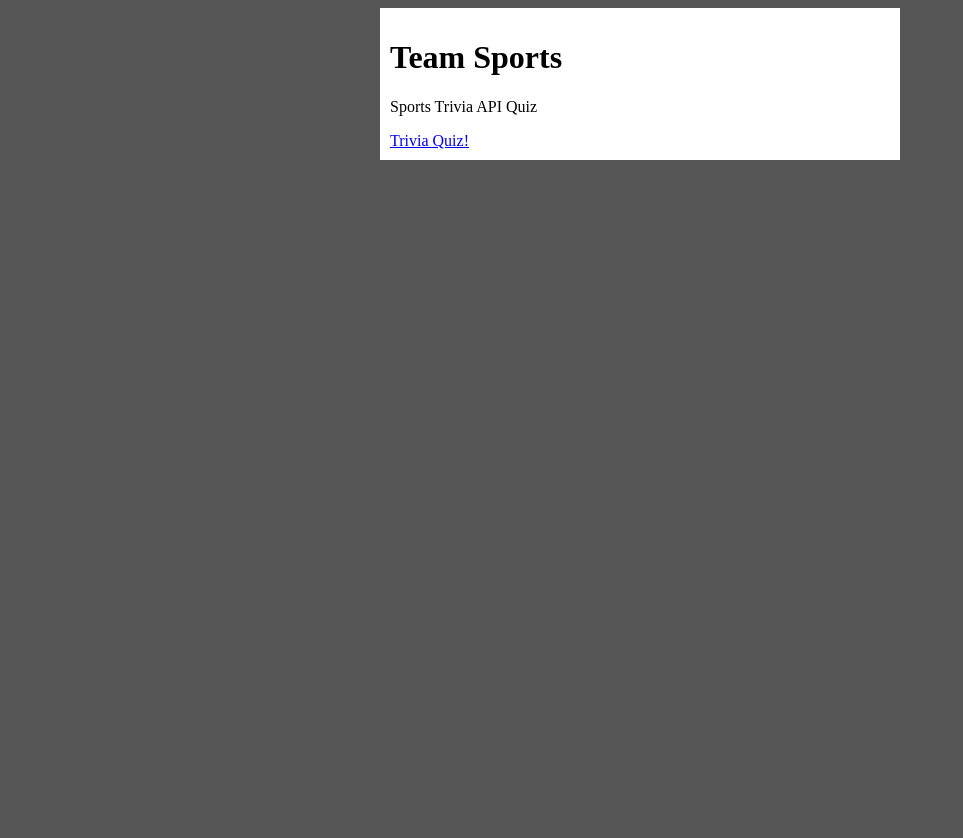
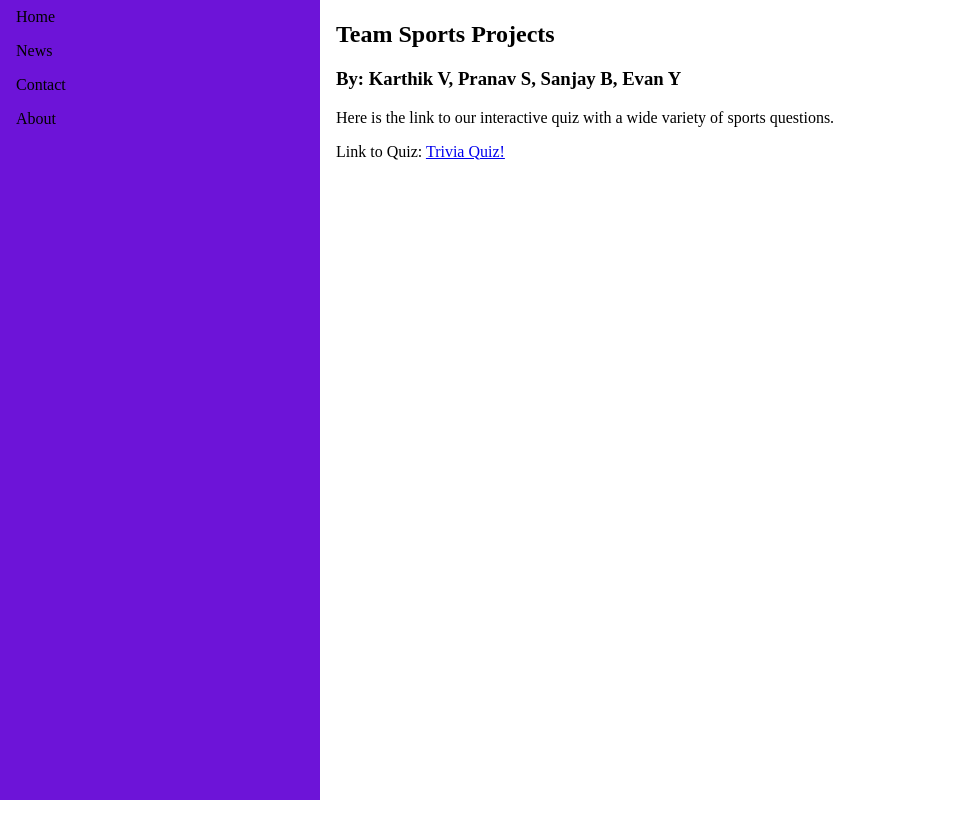
Before and after one commit to kar722/TeamSportsFrontend, a plain HTML site: page index.html in a window 1280 px wide. Shown: the whole page, without its empty margins (0-963 px from the left). Before the commit the page ends 800 px from the top, so only its background shows below. Drawn offline with Linux system fonts and the light colour scheme.

Commit message:
frontend

```diff
--- a/index.html
+++ b/index.html
@@ -1,30 +1,56 @@
-<html lang="en">
+<!DOCTYPE html>
+<!DOCTYPE html>
+<html>
 <head>
-    <meta charset="UTF-8">
-    <meta http-equiv="X-UA-Compatible" content="IE=edge">
-    <meta name="viewport" content="width=device-width, initial-scale=1.0">
-    <title>Team Sports</title>
+<style>
+body {
+  margin: 0;
+}
+
+ul {
+  list-style-type: none;
+  margin: 0;
+  padding: 0;
+  width: 25%;
+  background-color: #6D14D8;
+  position: fixed;
+  height: 100%;
+  overflow: auto;
+}
+
+li a {
+  display: block;
+  color: #000;
+  padding: 8px 16px;
+  text-decoration: none;
+}
+
+li a.active {
+  background-color: #6D14D8;
+  color: black;
+}
+
+li a:hover:not(.active) {
+  background-color: #555;
+  color: white;
+}
+</style>
 </head>
+<body>
 
-<style>
-    body {
-      background: #555;
-    }
+<ul>
+  <li><a class="active" href="#home">Home</a></li>
+  <li><a href="#news">News</a></li>
+  <li><a href="#contact">Contact</a></li>
+  <li><a href="#about">About</a></li>
+</ul>
 
-    .container {
-      max-width: 500px;
-      max-height: 500px;
-      margin: auto;
-      background: white;
-      padding: 10px;
-    }
-    </style>
+<div style="margin-left:25%;padding:1px 16px;height:1000px;">
+  <h2>Team Sports Projects</h2>
+  <h3>By: Karthik V, Pranav S, Sanjay B, Evan Y </h3>
+  <p>Here is the link to our interactive quiz with a wide variety of sports questions.</p>
+  <p><span class="w3-xlarge">Link to Quiz: </span> <a href="templates/quiz.html">Trivia Quiz!</a></p>
+</div>
 
-<body>
-    <div class="container">
-    <h1>Team Sports</h1>
-    <p>Sports Trivia API Quiz</p>
-    <a href="templates/quiz.html">Trivia Quiz!</a>
-    </div>
 </body>
 </html>
```
Also changed, not shown: templates/images/img_lights.jpeg (added), templates/images/ocean.jpg (added).
